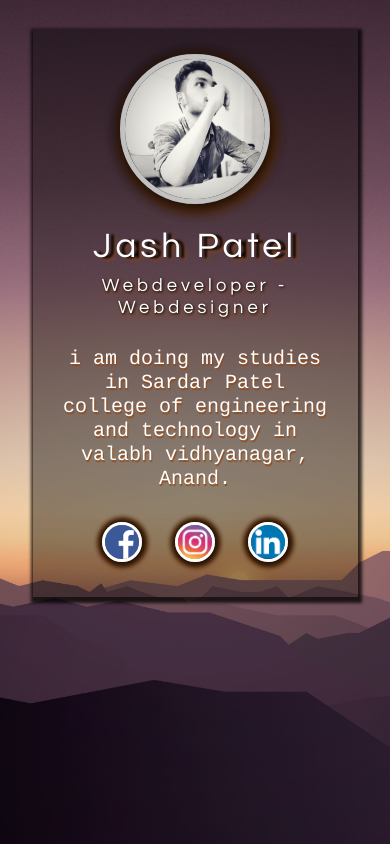
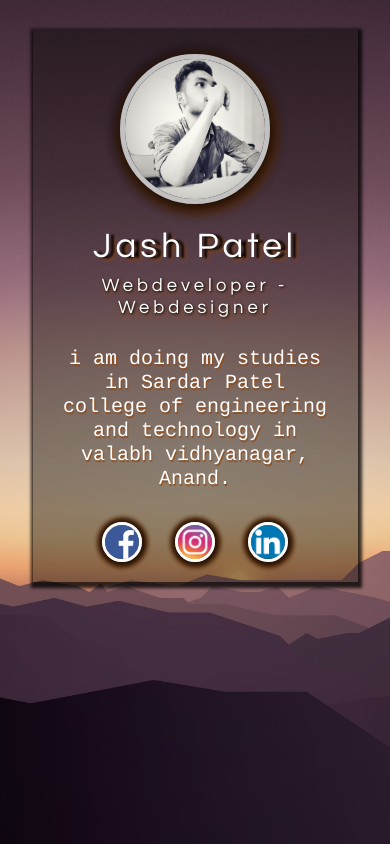
Before and after one commit to JashUpatel/mywebpage, a plain HTML site: page index.html in a window 390 px wide. Drawn offline with Linux system fonts and the light colour scheme.

Commit message:
Update style.css

```diff
--- a/style.css
+++ b/style.css
@@ -103,7 +103,7 @@ ul{
   .box{
       width: 325px;
       background: rgba(0, 0, 0, 0.4);
-      padding: 25px;
+      padding: 25px 25px 10px 25px;
       text-align: center;
       margin: auto;
       margin-top: 7.5%;
```
